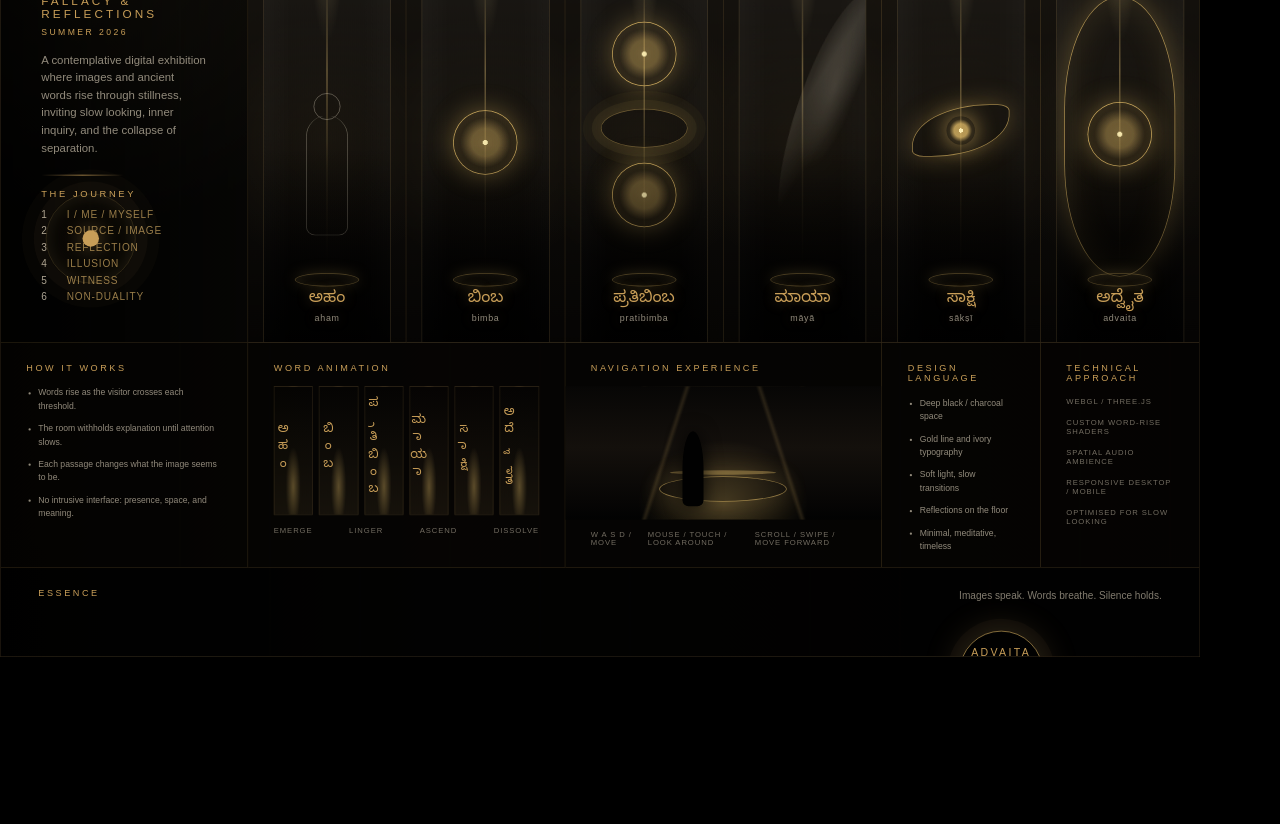
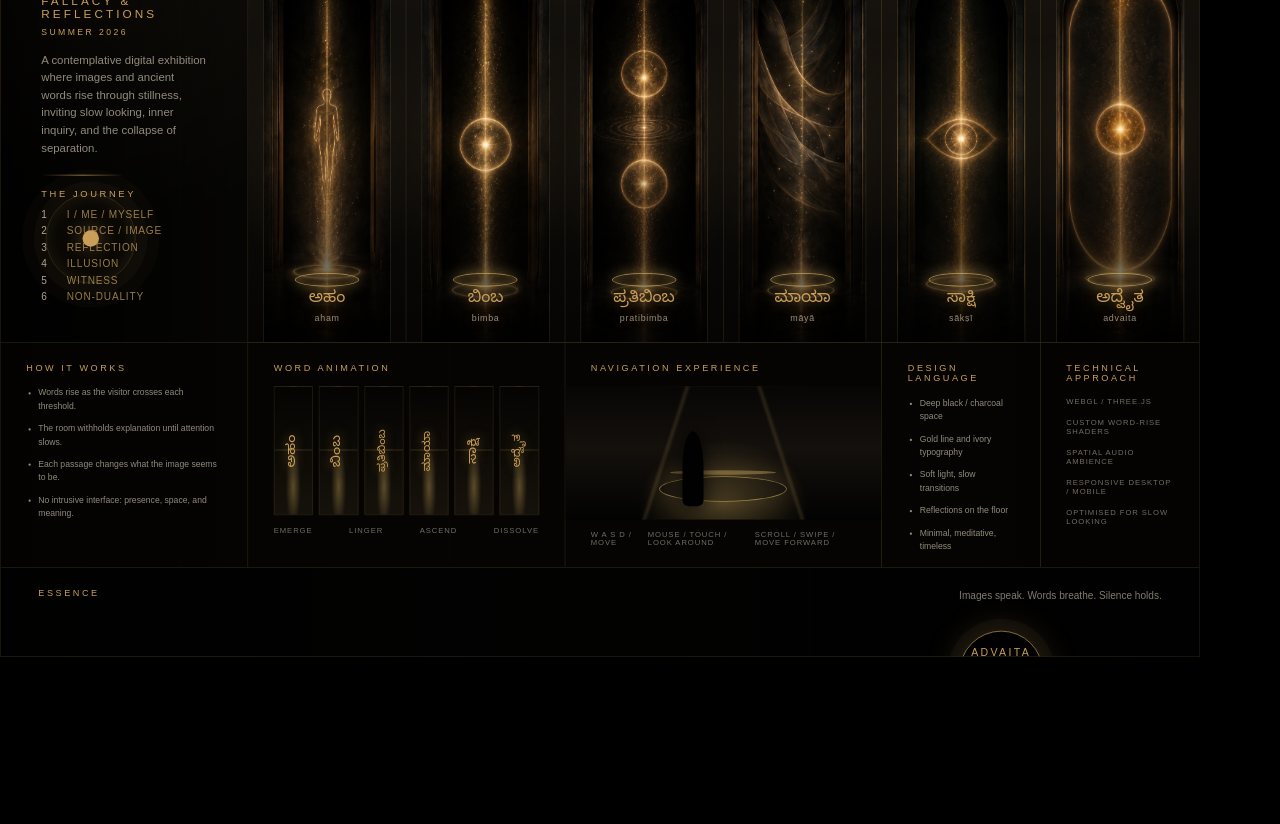
Before and after one commit to rajinipreethajohn/Stillhaus-Concept-Board, a website: page StillHaus-concept-board/index.html in a window 1280 px wide. Shown: the part 138-962 px from the top of the page. Drawn offline with Linux system fonts and the light colour scheme.

Commit message:
Add StillHaus concept board chamber images

```diff
--- a/StillHaus-concept-board/index.html
+++ b/StillHaus-concept-board/index.html
@@ -4,7 +4,7 @@
     <meta charset="UTF-8" />
     <meta name="viewport" content="width=device-width, initial-scale=1.0" />
     <title>StillHaus Concept Board</title>
-    <link rel="stylesheet" href="styles.css?v=3" />
+    <link rel="stylesheet" href="styles.css?v=7" />
   </head>
   <body>
     <main class="board" aria-label="StillHaus concept board">
@@ -140,12 +140,12 @@
       <section class="lower lower-animation">
         <h2>Word Animation</h2>
         <div class="animation-strip" aria-hidden="true">
-          <span lang="kn">ಅಹಂ</span>
-          <span lang="kn">ಬಿಂಬ</span>
-          <span lang="kn">ಪ್ರತಿಬಿಂಬ</span>
-          <span lang="kn">ಮಾಯಾ</span>
-          <span lang="kn">ಸಾಕ್ಷಿ</span>
-          <span lang="kn">ಅದ್ವೈತ</span>
+          <span><b lang="kn">ಅಹಂ</b></span>
+          <span><b lang="kn">ಬಿಂಬ</b></span>
+          <span><b lang="kn">ಪ್ರತಿಬಿಂಬ</b></span>
+          <span><b lang="kn">ಮಾಯಾ</b></span>
+          <span><b lang="kn">ಸಾಕ್ಷಿ</b></span>
+          <span><b lang="kn">ಅದ್ವೈತ</b></span>
         </div>
         <div class="animation-labels">
           <span>Emerge</span>
--- /dev/null
+++ b/StillHaus-concept-board/package.json
@@ -0,0 +1,6 @@
+{
+  "type": "module",
+  "scripts": {
+    "export": "node export.js"
+  }
+}
--- a/StillHaus-concept-board/styles.css
+++ b/StillHaus-concept-board/styles.css
@@ -251,23 +251,14 @@ ul {
   border-right: 1px solid rgba(218, 179, 104, 0.16);
   background:
     linear-gradient(
-      90deg,
-      rgba(255, 255, 255, 0.025),
-      transparent 22%,
-      transparent 78%,
-      rgba(255, 255, 255, 0.018)
+      180deg,
+      rgba(0, 0, 0, 0.08),
+      transparent 56%,
+      rgba(0, 0, 0, 0.34)
     ),
-    radial-gradient(
-      ellipse at 50% 0%,
-      rgba(244, 220, 155, 0.2),
-      transparent 19%
-    ),
-    linear-gradient(
-      180deg,
-      rgba(31, 28, 24, 0.7),
-      rgba(6, 5, 4, 0.2) 58%,
-      rgba(0, 0, 0, 0.72)
-    );
+    var(--chamber-image);
+  background-position: center;
+  background-size: cover;
 }
 
 .chamber::before {
@@ -300,8 +291,33 @@ ul {
   );
 }
 
+.threshold-self {
+  --chamber-image: url("threshold-self.jpg");
+}
+
+.threshold-source {
+  --chamber-image: url("threshold-source.jpg");
+}
+
+.threshold-reflection {
+  --chamber-image: url("threshold-reflection.jpg");
+}
+
+.threshold-illusion {
+  --chamber-image: url("threshold-illusion.jpg");
+}
+
+.threshold-witness {
+  --chamber-image: url("threshold-witness.jpg");
+}
+
+.threshold-advaita {
+  --chamber-image: url("threshold-advaita.jpg");
+}
+
 .floor-ring {
   position: absolute;
+  z-index: 2;
   left: 50%;
   bottom: 74px;
   width: 86px;
@@ -366,6 +382,16 @@ ul {
   transform: translateX(-50%);
   border: 1px solid rgba(232, 221, 198, 0.5);
   border-radius: 50%;
+}
+
+.self-figure,
+.source-orb,
+.reflection-orb,
+.reflection-ripple,
+.illusion-veil,
+.witness-eye,
+.advaita-field {
+  display: none;
 }
 
 .source-orb,
@@ -529,9 +555,10 @@ ul {
 }
 
 .animation-strip span {
+  position: relative;
   display: grid;
-  place-items: end center;
-  padding-bottom: 10px;
+  place-items: center;
+  overflow: hidden;
   border: 1px solid rgba(218, 179, 104, 0.14);
   background:
     radial-gradient(
@@ -541,11 +568,47 @@ ul {
     ),
     linear-gradient(180deg, transparent, rgba(218, 179, 104, 0.08));
   color: var(--gold);
+}
+
+.animation-strip b {
   font-family:
     "Noto Sans Kannada", "Kannada MN", "Kohinoor Kannada", sans-serif;
   font-size: 1.05rem;
-  writing-mode: vertical-rl;
-  text-orientation: upright;
+  font-weight: 300;
+  line-height: 1;
+  position: relative;
+  z-index: 1;
+  text-shadow: 0 0 14px rgba(218, 179, 104, 0.55);
+  transform: rotate(-90deg) scaleX(1.18);
+  transform-origin: center;
+  white-space: nowrap;
+  word-break: keep-all;
+}
+
+.animation-strip span::before {
+  content: "";
+  position: absolute;
+  left: 50%;
+  top: 20px;
+  width: 1px;
+  height: 128px;
+  transform: translateX(-50%) rotate(90deg);
+  background: linear-gradient(
+    transparent,
+    rgba(243, 202, 111, 0.3),
+    transparent
+  );
+}
+
+.animation-strip span:nth-child(3) b,
+.animation-strip span:nth-child(6) b {
+  font-size: 0.86rem;
+  transform: rotate(-90deg) scaleX(1.12);
+}
+
+.animation-strip span:nth-child(4) b {
+  font-size: 0.92rem;
+  transform: rotate(-90deg) scaleX(1.08);
 }
 
 .animation-labels,
```
Also changed, not shown: StillHaus-concept-board/export.js (added, +27 -0 lines), StillHaus-concept-board/threshold-advaita.jpg (added), StillHaus-concept-board/threshold-illusion.jpg (added), StillHaus-concept-board/threshold-reflection.jpg (added), StillHaus-concept-board/threshold-self.jpg (added), StillHaus-concept-board/threshold-source.jpg (added), StillHaus-concept-board/threshold-witness.jpg (added).
